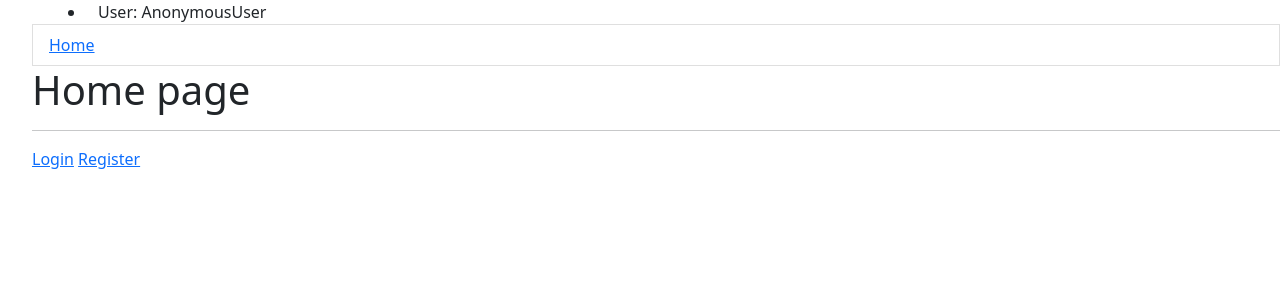
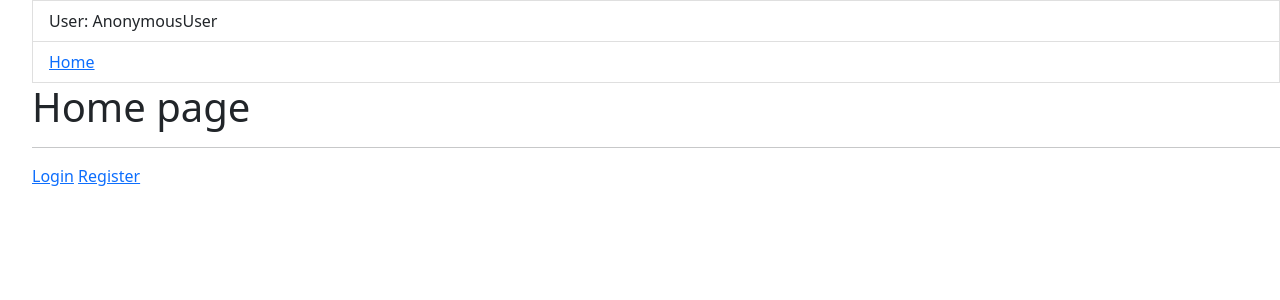
Before and after one commit to AbdunnurBackendPY/TZ, a Django app: page / in a window 1280 px wide. Shown: the top 300 px of the page. Run offline with Django 4.2, Linux system fonts and the light colour scheme.

```diff
--- a/templates/base.html
+++ b/templates/base.html
@@ -7,7 +7,7 @@
 </head>
 <body>
 <ul>
-    <li class="container">
+    <li class="list-group-item">
         User: {{ user }}
     </li>
 
```
